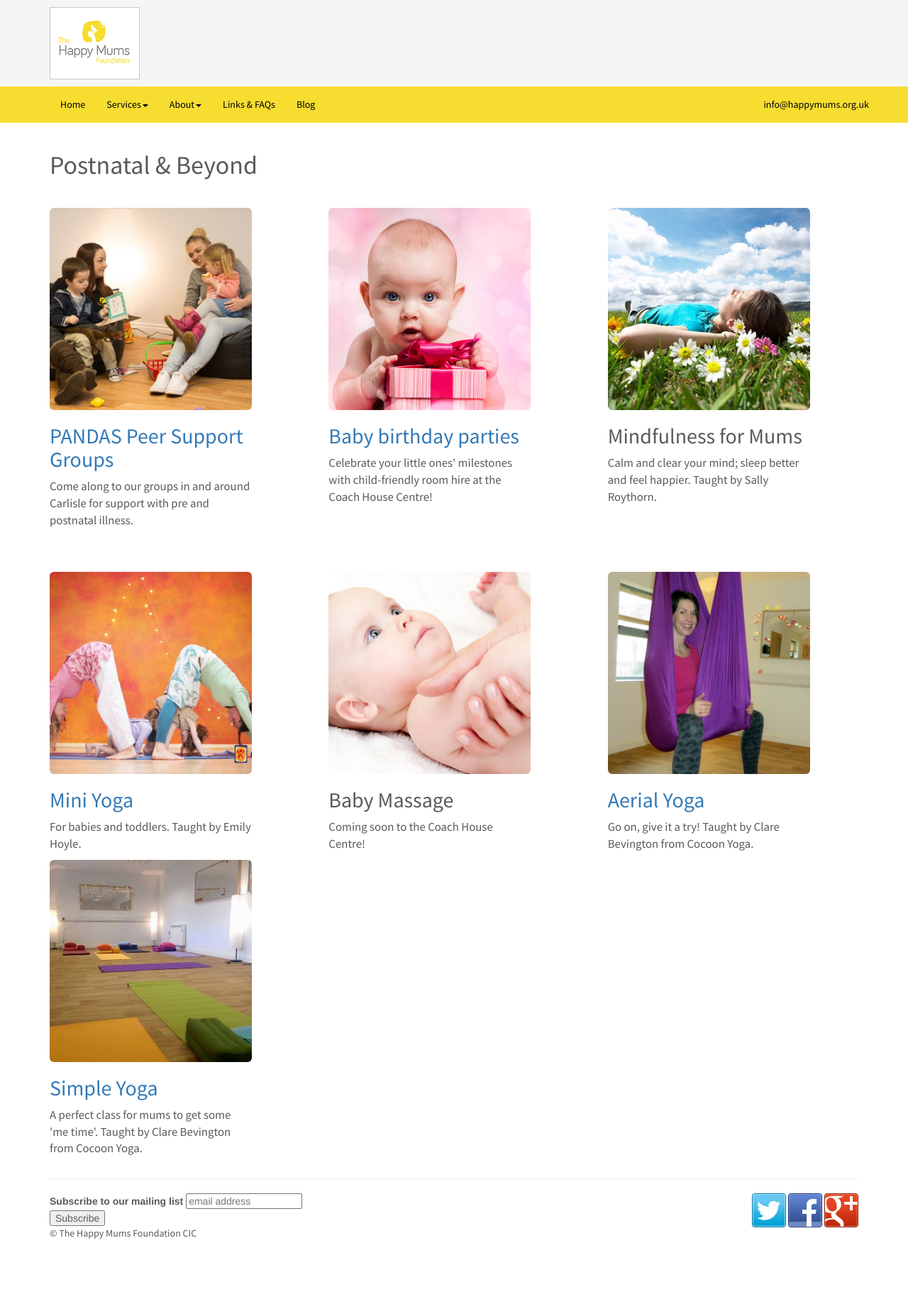
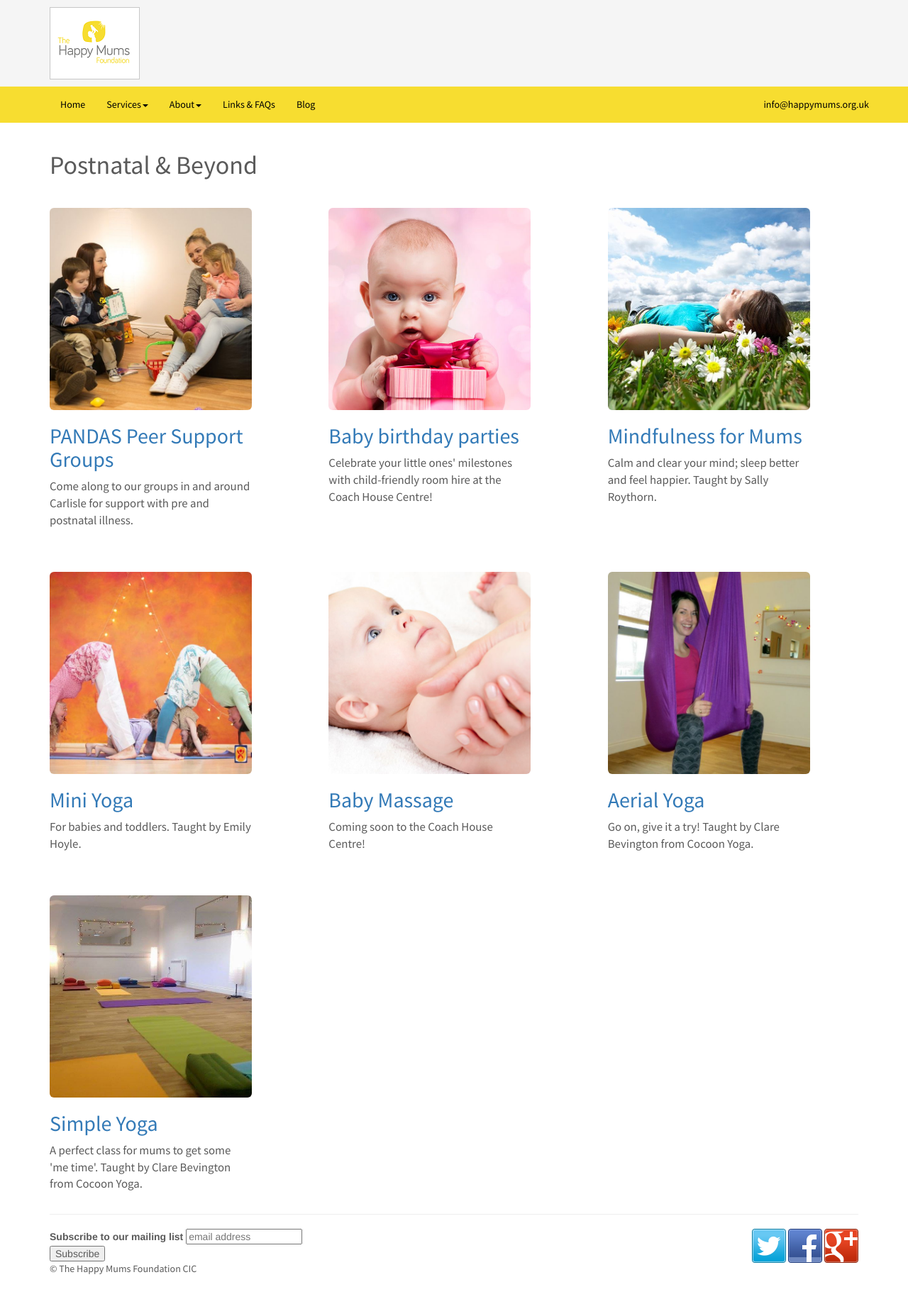
Before and after one commit to Happy-Mums-Foundation/happy-mums-foundation.github.io, a Jekyll site: the page built from services/postnatal-and-beyond.html, in a window 1280 px wide. Shown: the whole page at 71% size. Built offline with Jekyll 4.4.1, drawn with Linux system fonts in a browser that asks for light colours; comment, search, counter and statistics services are not loaded; before the commit the page ends 1788 px from its top, so only the background shows below that.

Commit message:
Postnatal and beyond (uses data YML file now)

```diff
--- a/_data/pregnancy_birth.yml
+++ b/_data/pregnancy_birth.yml
@@ -9,7 +9,7 @@
   description: "Prepare for a positive birth with Active Antenatal classes in Carlisle including yoga-based movement, breathing techniques, relaxation, active birth education. A great way to meet other local mums-to-be."
 
 - image: "/img/pregnancy-and-birth-3.jpg"
-  link: "Mindfulness for Mums"
+  link: "#"
   title: "Mindfulness for Mums"
   description: "Calm and clear your mind, sleep better and feel happier. Taught by Sally Roythorne, this mindfulness course helps us deal with the every day challenges of being a mums-to-be and learn to appreciate the present moment."
 
@@ -19,7 +19,7 @@
   description: "We offer child-friendly venue hire in Carlisle perfect for hosting baby showers. Bring your own food and refreshments for a great celebration!"
 
 - image: "/img/pregnancy-and-birth-5.jpg"
-  link: "Birth Pool Hire"
+  link: "#"
   title: "Birth Pool Hire"
   description: "We offer low-cost birth pool hire in Carlisle and North Cumbria."
 
--- /dev/null
+++ b/services/postnatal-and-beyond.html
@@ -0,0 +1,22 @@
+---
+layout: page
+title: Postnatal & Beyond
+permalink: /services/postnatal-and-beyond.html
+---
+<div class="row">
+{% for item in site.data.postnatal_beyond %}
+  {% capture modulo %}{{ forloop.index0 | modulo:3 }}{% endcapture %}
+  	<div class="col-md-3{%if modulo != '0' %} col-md-offset-1{% endif %}">
+        <div class="row"><img class="img-responsive img-rounded" src="{{ item.image }}" /></div>
+        <div class="row">
+          <h2><a href="{{ item.link }}">{{ item.title }}</a></h2>
+          <p>{{ item.description }}</p>
+        </div>
+	</div>
+  {% if modulo == '2' and forloop.last == false %}
+    </div>
+    <div class="row" style="height: 50px">&nbsp;</div>
+    <div class="row">
+  {% endif %}
+{% endfor %}
+</div>
--- a/services/postnatal-and-beyond.md
+++ /dev/null
@@ -1,97 +0,0 @@
----
-layout: page
-title: Postnatal & Beyond
-permalink: /services/postnatal-and-beyond.html
----
-<div class="row">
-	<div class="col-md-3">
-		<div class="row">
-			<img src="/img/mums-0.jpg" class="img-responsive img-rounded" />
-		</div>
-		<div class="row">
-			<h2><a href="carlisle-postnatal-depression-support-groups.html">PANDAS Peer Support Groups</a></h2>
-			<p>
-			Come along to our groups in and around Carlisle for support with pre and postnatal illness.
-			</p>
-		</div>
-	</div>
-
-	<div class="col-md-3 col-md-offset-1">
-		<div class="row">
-			<img src="/img/mums-1.jpg" class="img-responsive img-rounded" />
-		</div>
-		<div class="row">
-			<h2><a href="/services/room-hire-for-baby-showers.html">Baby birthday parties</a></h2>
-			<p>
-			Celebrate your little ones' milestones with child-friendly room hire at the Coach House Centre!
-			</p>
-		</div>
-	</div>
-
-	<div class="col-md-3 col-md-offset-1">
-		<div class="row">
-			<img src="/img/pregnancy-and-birth-3.jpg" class="img-responsive img-rounded" />
-		</div>
-		<div class="row">
-			<h2>Mindfulness for Mums</h2>
-			<p>
-			Calm and clear your mind; sleep better and feel happier. Taught by Sally Roythorn.
-			</p>
-		</div>
-	</div>
-</div>
-
-<div class="row" style="height: 50px">
-</div>
-
-<div class="row">
-	<div class="col-md-3">
-		<div class="row">
-			<img src="/img/miniyoga.jpg" class="img-responsive img-rounded" />
-		</div>
-		<div class="row">
-			<h2><a href="/services/mini-yoga.html">Mini Yoga</a></h2>
-			<p>
-			For babies and toddlers. Taught by Emily Hoyle.
-			</p>
-		</div>
-	</div>
-
-	<div class="col-md-3 col-md-offset-1">
-		<div class="row">
-			<img src="/img/mums-2.jpg" class="img-responsive img-rounded" />
-		</div>
-		<div class="row">
-			<h2>Baby Massage</h2>
-			<p>
-			Coming soon to the Coach House Centre!
-			</p>
-		</div>
-	</div>
-
-	<div class="col-md-3 col-md-offset-1">
-		<div class="row">
-			<img src="/img/mums-3.jpg" class="img-responsive img-rounded" />
-		</div>
-		<div class="row">
-			<h2><a href="/services/cocoon-yoga.html">Aerial Yoga</a></h2>
-			<p>
-			Go on, give it a try! Taught by Clare Bevington from Cocoon Yoga.
-			</p>
-		</div>
-	</div>
-</div>
-
-<div class="row">
-	<div class="col-md-3">
-		<div class="row">
-			<img src="/img/mums-4.jpg" class="img-responsive img-rounded" />
-		</div>
-		<div class="row">
-			<h2><a href="/services/cocoon-yoga.html">Simple Yoga</a></h2>
-			<p>
-			A perfect class for mums to get some 'me time'. Taught by Clare Bevington from Cocoon Yoga.
-			</p>
-		</div>
-	</div>
-</div>
```
Also changed, not shown: _data/postnatal_beyond.yml (added, +34 -0 lines), img/postnatal-and-beyond-1.jpg (renamed from img/mums-0.jpg), img/postnatal-and-beyond-2.jpg (renamed from img/mums-1.jpg), img/postnatal-and-beyond-3.jpg (added), img/postnatal-and-beyond-4.jpg (added), img/postnatal-and-beyond-5.jpg (renamed from img/mums-2.jpg), img/postnatal-and-beyond-6.jpg (renamed from img/mums-3.jpg), img/postnatal-and-beyond-7.jpg (renamed from img/mums-4.jpg), services/yoga.md (renamed from services/cocoon-yoga.md).
